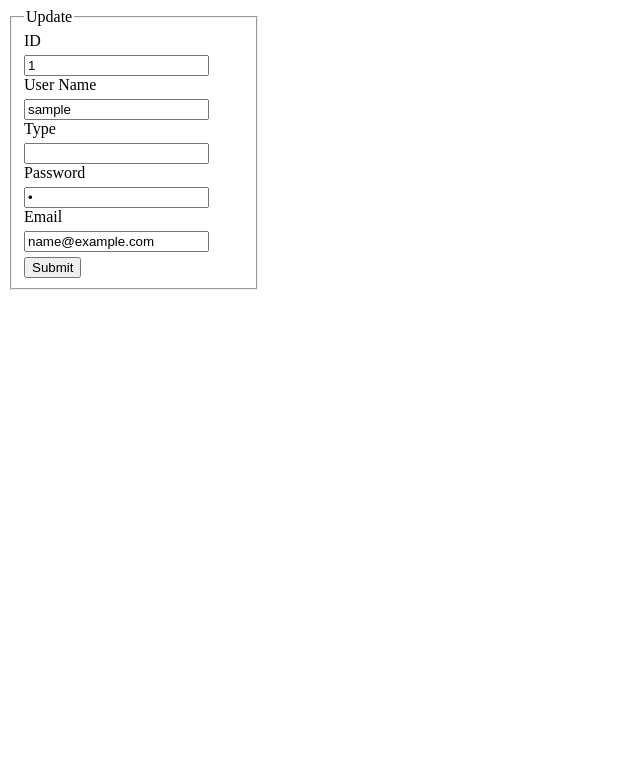
After one commit to AnikaTabassum217/Learning-Web-Tec-Fall-20-21, a PHP site: page /Update.php?id=1 in a window 1280 px wide. The commit adds this page. Shown: the top 783 px of the page, without its empty margins (0-640 px from the left). Run offline with PHP 8.4, Linux system fonts and the light colour scheme; tables that the repository leaves empty or names only in its code hold one stand-in row (values such as "Sample post").

Commit message:
User Update added

```diff
--- a/FINAL_LAB_TASK_1.1_DB/Home.php
+++ b/FINAL_LAB_TASK_1.1_DB/Home.php
@@ -30,6 +30,7 @@
 			<td>Password</td>
 			<td>Email</td>
 			<td>Type</td>
+			<td>Action</td>
 		</tr>
 
 		<?php
@@ -41,6 +42,10 @@
 					<td><?= $data['password'] ?></td>
 					<td><?= $data['email'] ?></td>
 					<td><?= $data['type'] ?></td>
+					<td>
+						<a href="Update.php?id=<?= $data['id'] ?>"> EDIT</a> |
+						<a href="Delete.php?id=<?= $data['id'] ?>"> DELETE</a>
+					</td>
 				</tr>
 
 		<?php } ?>
--- /dev/null
+++ b/FINAL_LAB_TASK_1.1_DB/Update.php
@@ -0,0 +1,81 @@
+<?php
+
+	$data = "";
+	$err = "";       //
+
+	$id = $_REQUEST['id'];
+	$conn = mysqli_connect('localhost', 'root', '', 'webtech');
+	$sql = "select * from users where id = ".$_REQUEST['id'];
+	$result = mysqli_query($conn, $sql);
+	$data = mysqli_fetch_assoc($result);
+
+	if(isset($_POST['submit'])){   //
+		$err = "";
+		$Username = $_POST['Username'];
+		$Type = $_POST['Type'];
+		$Password = $_POST['Password'];
+		$Email = $_POST['Email'];
+
+
+		if(empty($Username)) {
+			$err = $err . "Username name required<br/>";
+		} if(empty($Type)) {
+			$err = $err . "Type required<br/>";
+		} if(empty($Password)) {
+			$err = $err . "Password required<br/>";
+		} if(empty($Email)) {
+			$err = $err . "Email required<br/>";
+		}
+
+
+		if(str_word_count($err)==0){            // error count is 0
+			$conn = mysqli_connect('localhost', 'root', '', 'webtech');
+			$sql = "UPDATE `users` SET `username`='$Username',
+					`password`='$Password',`email`='$Email',
+					`type`='$Type' WHERE id='$id'";
+
+			if ($conn->query($sql) === TRUE) {
+			  header('location: Home.php');
+			} else {
+			  echo "Error: " . $sql . "<br>" . $conn->error;
+			}
+
+			$conn->close();
+		}
+	}
+?>
+
+<html>
+<head>
+	<title>Update</title>
+</head>
+<body>
+
+	<?php echo $err ?>
+
+	<form action="" method="post"> <!--submited in this form -->
+
+		<fieldset style="width:220px">
+		<legend>Update</legend>
+
+		    <label for="id">ID</label><br/>
+			<input type="number" id="id" name="id" value="<?= $data['id'] ?>" style="margin-top:5px;"></input><br/>
+
+			<label for="id">User Name</label><br/>
+			<input type="text" id="id" name="Username" value="<?= $data['username'] ?>" style="margin-top:5px;"></input><br/>
+
+			<label for="id">Type</label><br/>
+			<input type="text" id="id" name="Type" value="<?= $data['type'] ?>" style="margin-top:5px;"></input><br/>
+
+			<label for="id">Password</label><br/>
+			<input type="password" id="id" name="Password" value="<?= $data['password'] ?>" style="margin-top:5px;"></input><br/>
+
+			<label for="id">Email</label><br/>
+			<input type="email" id="id" name="Email" value="<?= $data['email'] ?>" style="margin-top:5px;"></input><br/>
+
+		  <input type="submit" name="submit" value="Submit" style="margin-top:5px;"> <!--        -->
+		</fieldset>
+	</form>
+
+</body>
+</html>
```
